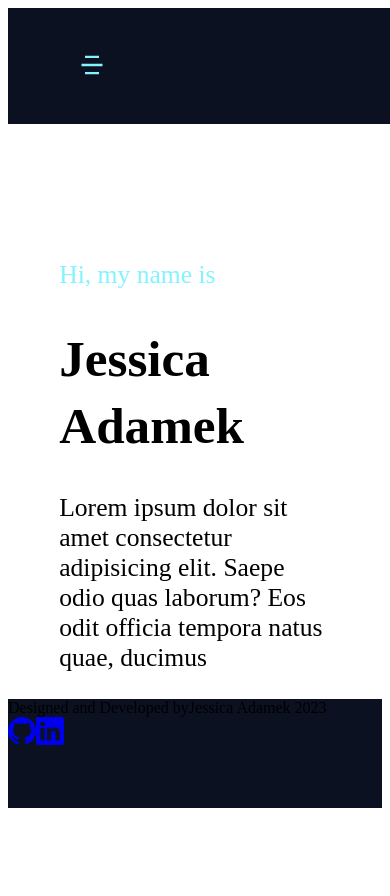
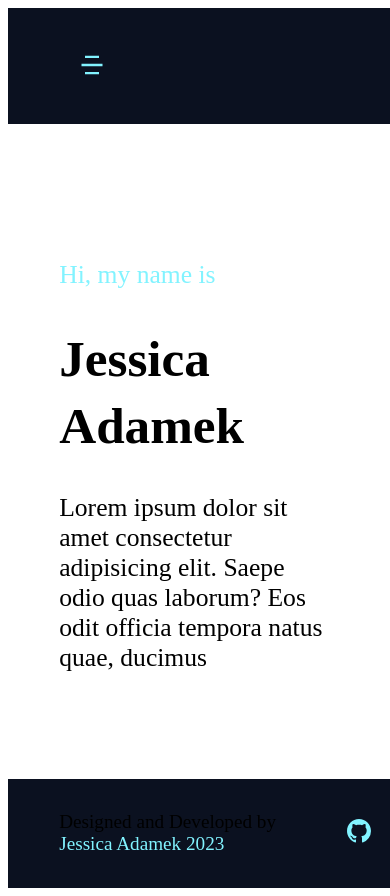
Before and after one commit to jeadamek/jadamek.com, a React (Vite) app: page / in a window 390 px wide. Shown: the top 896 px of the page. Before the commit the page ends 844 px from the top, so only its background shows below. Built offline with nearby package versions, Linux system fonts and the light colour scheme; the HTML template or start-up script is replaced by a standard one.

Commit message:
:construction: build mobile footer style

```diff
--- a/src/components/Footer.jsx
+++ b/src/components/Footer.jsx
@@ -8,12 +8,12 @@ export function Footer(){
       <footer>
          <div className="author-info">
             Designed and Developed by
-            <span>Jessica Adamek 2023</span>
+            <div>Jessica Adamek 2023</div>
          </div>
 
          <div className="social-media">
-            <a href="https://github.com/jeadamek" target="_blank" rel="noreferrer"><BsGithub size={28} /></a>
-            <a href="https://www.linkedin.com/in/jessica-adamek/" target="_blank" rel="noreferrer"><BsLinkedin size={28} /></a>
+            <a href="https://github.com/jeadamek" target="_blank" rel="noreferrer"><BsGithub size={24} /></a>
+            <a href="https://www.linkedin.com/in/jessica-adamek/" target="_blank" rel="noreferrer"><BsLinkedin size={24} /></a>
          </div>
       </footer>
    )
--- a/src/styles/components/footer.sass
+++ b/src/styles/components/footer.sass
@@ -3,5 +3,25 @@
 footer
    width: 100%
    height: 6.8rem
+   padding: 0 3.2rem
+   margin-top: 5rem
+
+   display: flex
+   align-items: center
+   justify-content: space-between
 
    background-color: variables.$blue-700
+
+   .author-info
+      font-size: variables.$font-size-smaller
+      font-weight: 500
+
+      div
+         color: variables.$blue-100
+
+   .social-media
+      display: flex
+      gap: 2.4rem
+
+      a
+         color: variables.$blue-100
```
